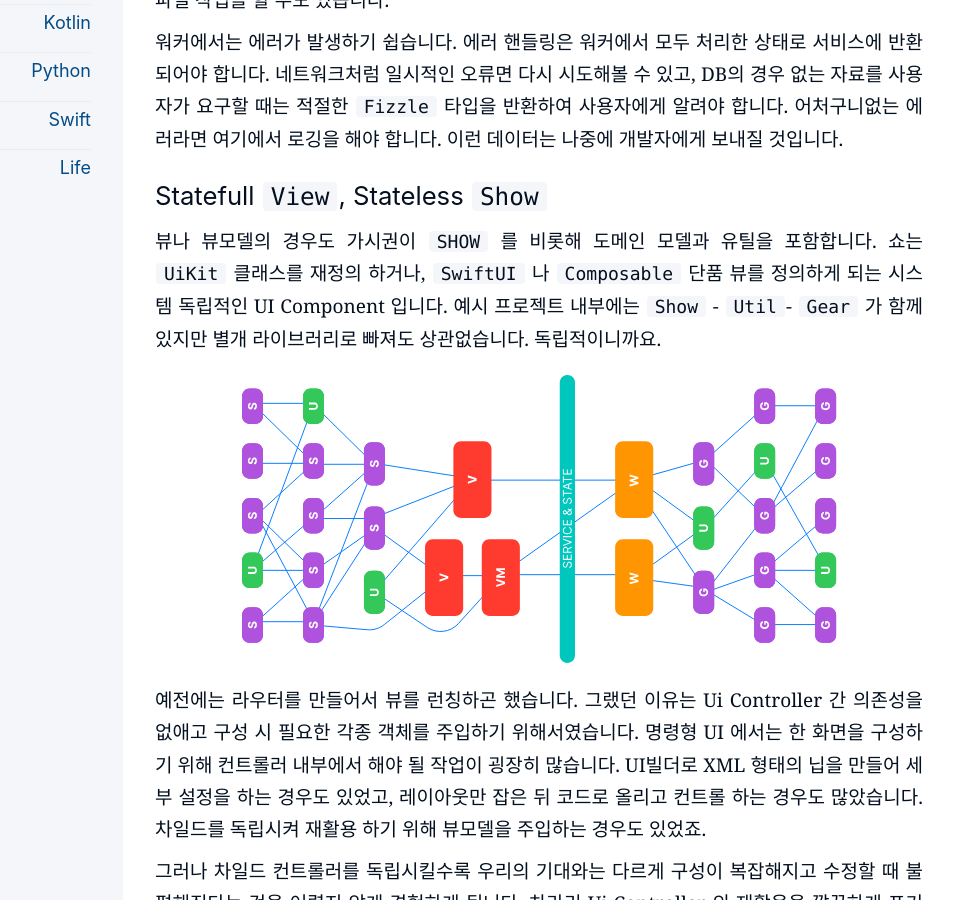
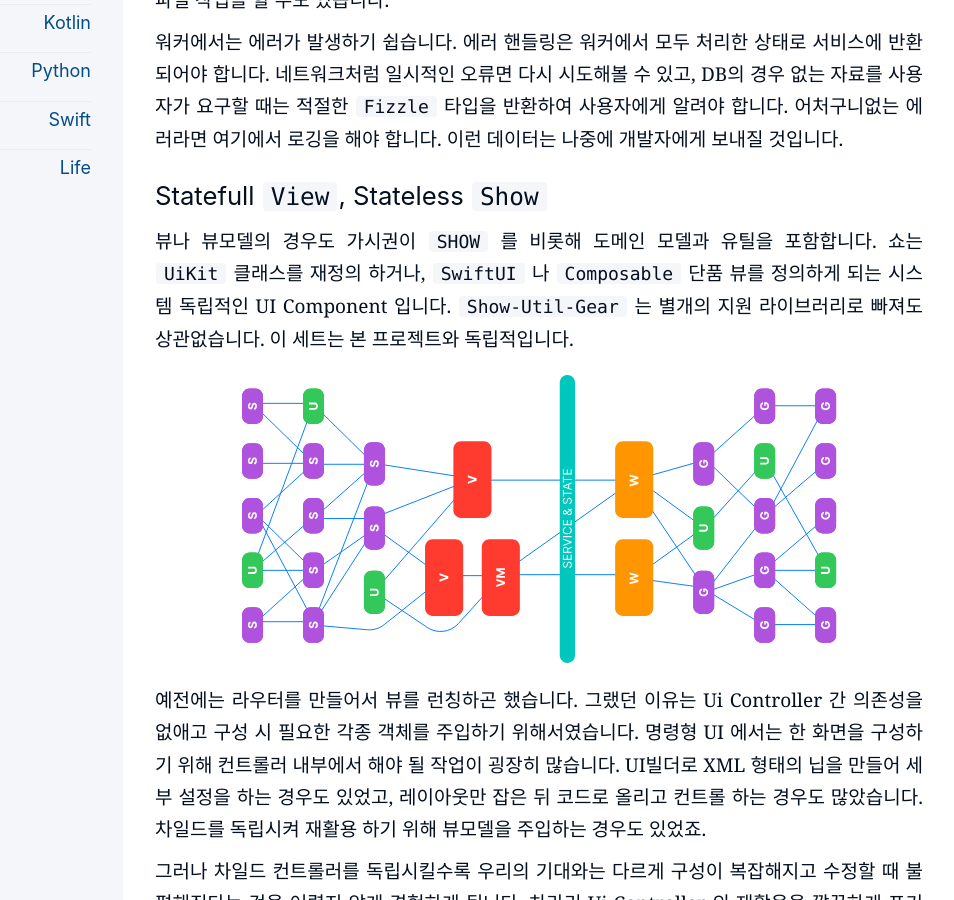
Before and after one commit to kiroshin/kiroshin.github.io, a Jekyll site: the page built from _posts/2024-07-22-hello-pure.md, in a window 1280 px wide and 900 px high, scrolled down 12684 px. Shown: the whole window, without its empty margins (197-1151 px from the left). Built offline with Jekyll 4.4.1, drawn with Linux system fonts in a browser that asks for light colours.

Commit message:
Update 2024-07-22-hello-pure.md

```diff
--- a/_posts/2024-07-22-hello-pure.md
+++ b/_posts/2024-07-22-hello-pure.md
@@ -441,7 +441,7 @@
 
 ## Statefull `View`, Stateless `Show`
 
-뷰나 뷰모델의 경우도 가시권이 `SHOW` 를 비롯해 도메인 모델과 유틸을 포함합니다. 쇼는 `UiKit` 클래스를 재정의 하거나, `SwiftUI` 나 `Composable` 단품 뷰를 정의하게 되는 시스템 독립적인 UI Component 입니다. 예시 프로젝트 내부에는 `Show` - `Util`- `Gear` 가 함께 있지만 별개 라이브러리로 빠져도 상관없습니다. 독립적이니까요.
+뷰나 뷰모델의 경우도 가시권이 `SHOW` 를 비롯해 도메인 모델과 유틸을 포함합니다. 쇼는 `UiKit` 클래스를 재정의 하거나, `SwiftUI` 나 `Composable` 단품 뷰를 정의하게 되는 시스템 독립적인 UI Component 입니다. `Show-Util-Gear` 는 별개의 지원 라이브러리로 빠져도 상관없습니다. 이 세트는 본 프로젝트와 독립적입니다.
 
 ![Butterfly](/assets/architecture-butterfly.svg)
 
```
